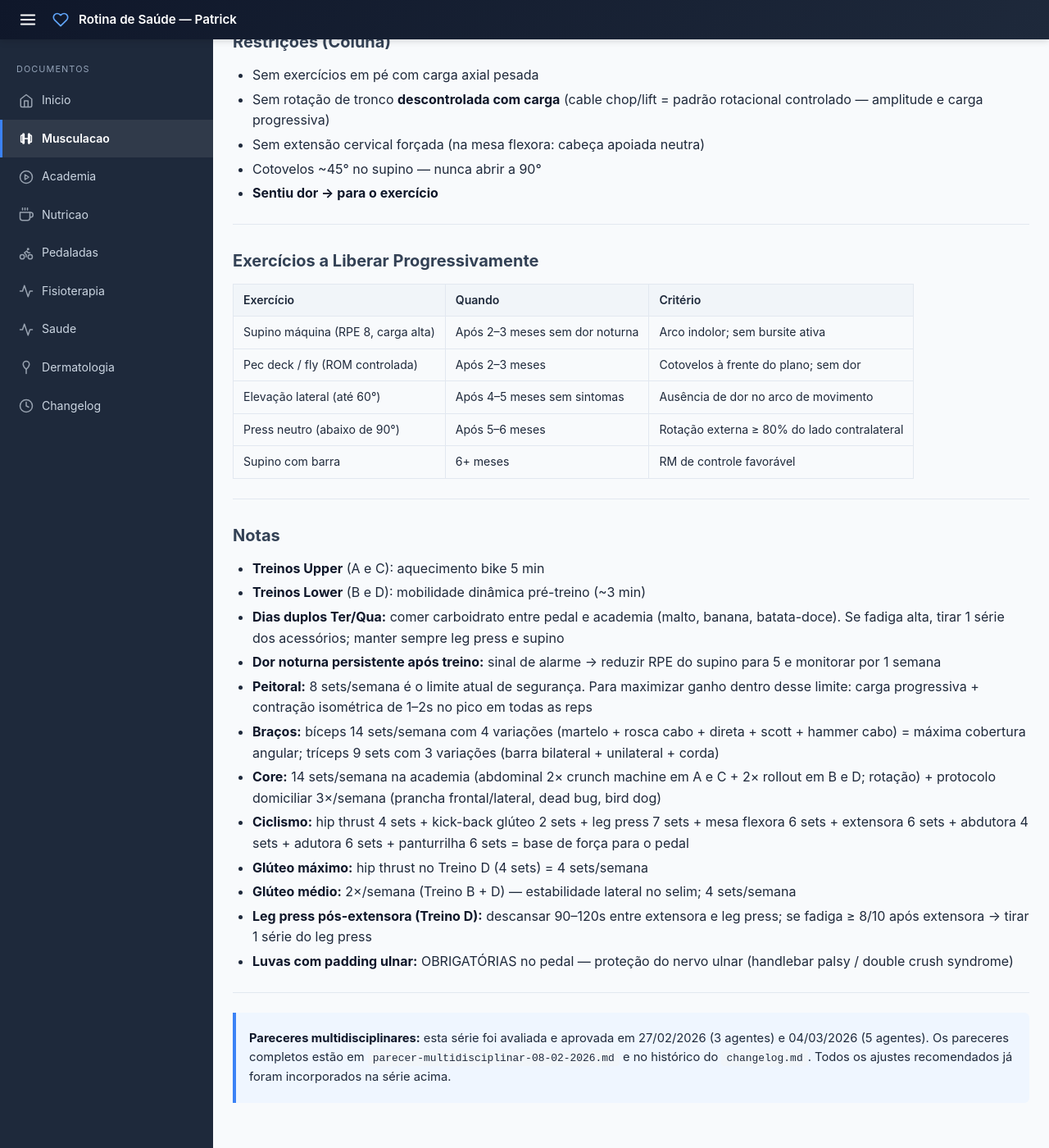
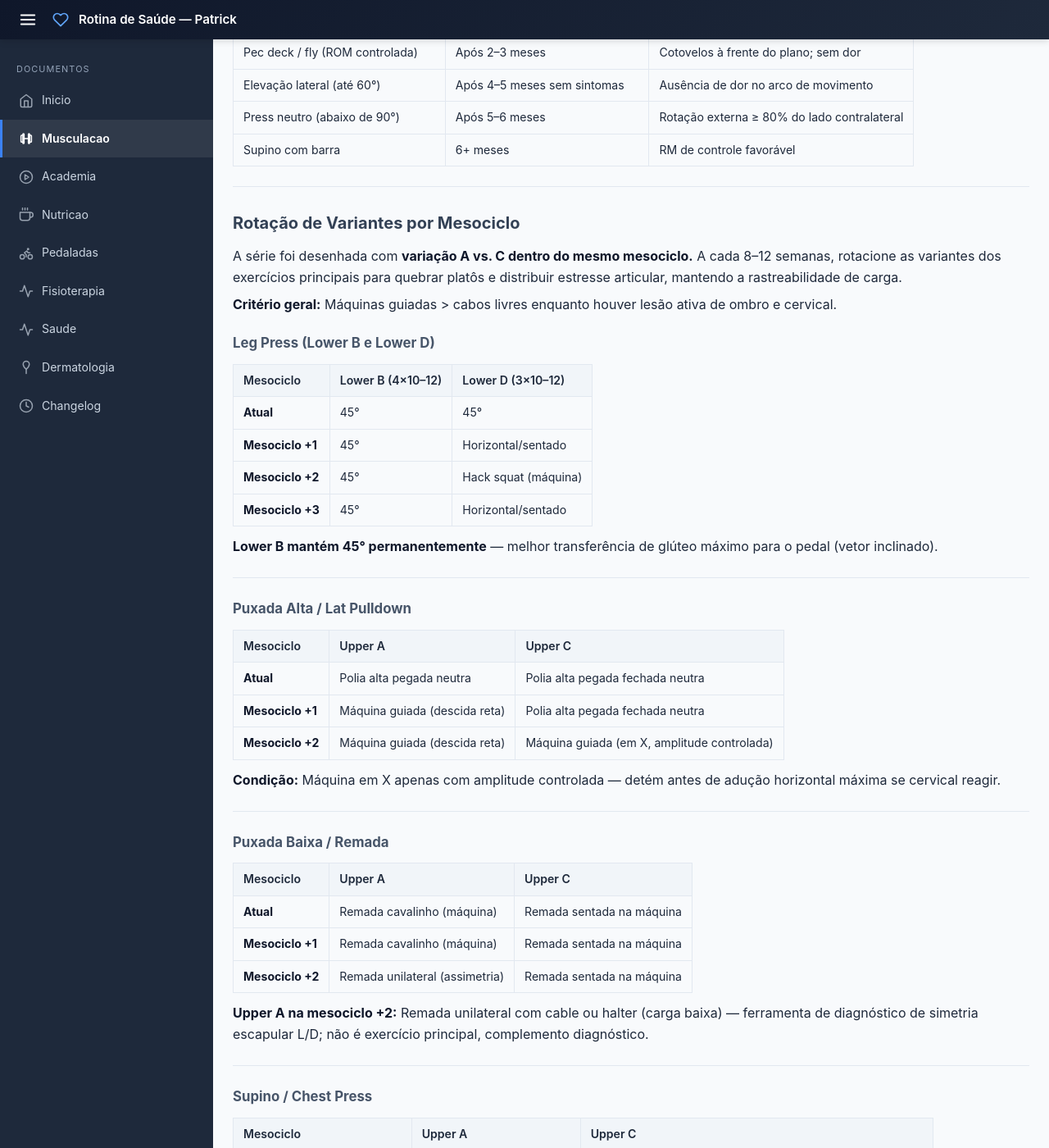
Before and after one commit to criapix/rotina-saude, a Jekyll site: the page built from serie-academia.md, in a window 1280 px wide and 1400 px high, scrolled down 6703 px. Shown: the whole window at 82% size. Built offline with Jekyll 4.4.1, drawn with Linux system fonts in a browser that asks for light colours; some of the changed text lies outside the part shown.

Commit message:
refactor: remove home core protocol and optimize workout series
- Remove protocol de core domiciliar (dead bug, prancha frontal/lateral, bird dog)
- Upgrade Upper C: remada sentada cabo → máquina (melhor rastreabilidade + menos instabilidade cervical)
- Add unilateral diagnostic sets: cadeira extensora e mesa flexora (detect L/D assimetry)
- Add rotation plan for exercise variants by mesocycle (leg press, puxada alta, remada, supino)
- Update volume counts and all references to removed protocols
- Document equipment rotation strategy for next 3 mesocycles

Co-Authored-By: Claude Haiku 4.5 <noreply@anthropic.com>

```diff
--- a/serie-academia.md
+++ b/serie-academia.md
@@ -54,16 +54,15 @@ title: Série de Musculação
 | # | Exercício | Séries × Reps | Notas |
 |---|---|---|---|
 | 1 | **Leg press 45°** [📸](https://treinomestre.com.br/wp-content/uploads/2019/06/leg-press-45.jpg) | 4 × 10–12 | Tempo 3-1-2; amplitude completa; RPE 7–8. Força de saída no pedal — exercício principal de perna. |
-| 2 | **Cadeira extensora** [📸](https://image.tuasaude.com/media/article/ov/fb/cadeira-extensora_75064.gif) | 3 × 12–15 | Quadríceps isolado — complementa o leg press; RPE 7. |
-| 3 | **Mesa flexora** [📸](https://www.hipertrofia.org/blog/wp-content/uploads/2018/09/execucao-da-mesa-flexora1.jpg) | 3 × 10–12 | Isquiotibiais — fase de tração do pedal; tempo controlado; cabeça apoiada neutra. ⚠️ Verificar se máquina tem apoio facial adequado; se não → toalha dobrada para evitar extensão cervical (C5-C7). |
+| 2 | **Cadeira extensora** [📸](https://image.tuasaude.com/media/article/ov/fb/cadeira-extensora_75064.gif) | 2 × 12–15 + 1 × 8–10 unilateral (cada lado) | Quadríceps isolado — complementa o leg press; RPE 7. **Unilateral (1 série):** ferramenta diagnóstica de assimetria L/D; detecção de desequilíbrio que máquinas bilaterais mascaram. |
+| 3 | **Mesa flexora** [📸](https://www.hipertrofia.org/blog/wp-content/uploads/2018/09/execucao-da-mesa-flexora1.jpg) | 3 × 10–12 + 1 × 8–10 unilateral (cada lado) | Isquiotibiais — fase de tração do pedal; tempo controlado; cabeça apoiada neutra. ⚠️ Verificar se máquina tem apoio facial adequado; se não → toalha dobrada para evitar extensão cervical (C5-C7). **Unilateral (1 série):** diagnóstico de assimetria de isquiotibiais L/D. |
 | 4 | **Cadeira abdutora** [📸](https://cdn.muscleandstrength.com/sites/default/files/hip-abduction-machine.jpg) | 3 × 15 | Glúteo médio — estabilidade lateral no selim; RPE 7. Fundamental para não balançar no ciclismo. |
 | 5 | **Cadeira adutora** [📸](https://cdn.muscleandstrength.com/sites/default/files/hip-adduction-machine.jpg) | 3 × 15 | Adutores do quadril — complementa a abdutora; estabilidade pélvica no pedal e prevenção de lesão de virilha. RPE 6. |
 | 6 | **Panturrilha em pé** (máquina) [📸](https://www.mundoboaforma.com.br/wp-content/uploads/2022/10/aparelho-panturrilha.jpg) | 3 × 12–15 | Amplitude completa; estabilidade do tornozelo no pedal. |
 | 7 | **Rollout no trilho em C** [📸](https://www.hipertrofia.org/blog/wp-content/uploads/2017/09/abdominal-maquina.gif) | 3 × 8–10 | Apoio no cotovelo; ajoelhado no carrinho; cadência 3-1-2; amplitude ~60–80% do trilho. **Queixo levemente recolhido — cervical neutra durante todo o movimento**; parar a saída antes de qualquer extensão cervical. |
 
-> 💡 **Prancha frontal/lateral:** feita no protocolo de core domiciliar (dias de descanso), não na academia.
 
-**Volume B:** 22 sets — Quadríceps: 7 · Isquiotibiais: 3 · Glúteo médio: 3 · Adutores: 3 · Panturrilha: 3 · Core: 3
+**Volume B:** 23 sets — Quadríceps: 7 (incl. 1 unilateral) · Isquiotibiais: 3 · Glúteo médio: 3 · Adutores: 3 · Panturrilha: 3 · Core: 3
 
 ---
 
@@ -79,7 +78,7 @@ title: Série de Musculação
 |---|---|---|---|
 | 1 | **Supino máquina** (chest press) [📸](https://totalpass.com/wp-content/uploads/2025/01/supino-maquina.jpg) | 4 × 8–10 | Idêntico ao Treino A. Cotovelos ~45°; RPE 6–7; 1–2s contração. |
 | 2 | **Face pull** (corda) [📸](https://www.hipertrofia.org/blog/wp-content/uploads/2019/10/face-pulls.jpg) | 3 × 15 | Carga LEVE; cadência 2-2-3; puxar para altura dos olhos. **No pico: "ombros no bolso de trás das calças" — segurar 2s.** Retratores frescos = qualidade postural máxima. |
-| 3 | **Remada sentada no cabo** [📸](https://static.wixstatic.com/media/2edbed_56a6cbe28714421c96fb1f932516ed07~mv2.jpg) | 3 × 10–12 | Pegada neutra; cadência 2-2-3; **reduzir carga 10-15%**; pausa 1s no pico com retração + depressão simultânea. |
+| 3 | **Remada sentada na máquina** [📸](https://static.wixstatic.com/media/2edbed_56a6cbe28714421c96fb1f932516ed07~mv2.jpg) | 3 × 10–12 | Pegada neutra; cadência 2-2-3; **reduzir carga 10-15%**; pausa 1s no pico com retração + depressão simultânea. Máquina guiada = melhor rastreabilidade e menos instabilidade cervical. |
 | 4 | **Puxada frontal fechada** (pegada neutra) [📸](https://treinomestre.com.br/wp-content/uploads/2022/06/puxada-fechada-pegada-supinada.png) | 3 × 10–12 | Pegada mais fechada — ângulo diferente do Treino A; **pré-depressão antes de cada rep: afastar ombros das orelhas antes de puxar**. |
 | 5 | **Tríceps pulley** (corda) [📸](https://www.hipertrofia.org/blog/wp-content/uploads/2018/10/execucao-do-triceps-corda.jpg) | 3 × 12–15 | Corda: ativação diferente da cabeça lateral vs. barra do Treino A. |
 | 6 | **Rosca direta** (barra ou halteres) [📸](https://www.hipertrofia.org/blog/wp-content/uploads/2018/08/rosca-direta-com-barra-1.jpg) | 3 × 10–12 | Pegada supinada — ângulo diferente da rosca martelo; pico de bíceps. |
@@ -112,7 +111,7 @@ title: Série de Musculação
 | 8 | **Rollout no trilho reto inclinado** [📸](https://www.hipertrofia.org/blog/wp-content/uploads/2017/09/abdominal-maquina.gif) | 3 × 8–10 | Apoio no cotovelo; ajoelhado no carrinho; cadência 3-1-2; iniciar com ~60% do trilho, progredir amplitude progressivamente. **Queixo levemente recolhido — cervical neutra durante todo o movimento**. |
 | 9 | **Máquina de rotação de tronco** (torso rotation machine) [📸](https://totalpass.com/wp-content/uploads/2025/12/twist1.png) | 2 × 12 (cada lado) | ⚠️ Substitui Cable Chop/Lift (causou dor no ombro). Carga LEVE; antebraços nos suportes (mãos sem preensão ativa); movimento pelo tronco — não pelos ombros; tempo 3-1-2 (3s retorno); **olhar fixo à frente** — cervical NÃO rotaciona junto. |
 
-**Volume D:** 28 sets — Glúteo máximo: 4 · Quadríceps: 6 · Isquiotibiais: 4 · Glúteo médio: 3 · Adutores: 3 · Panturrilha: 3 · Core: 5
+**Volume D:** 29 sets — Glúteo máximo: 4 · Quadríceps: 6 · Isquiotibiais: 4 (incl. 1 unilateral) · Glúteo médio: 3 · Adutores: 3 · Panturrilha: 3 · Core: 5
 
 ---
 
@@ -134,23 +133,10 @@ title: Série de Musculação
 | **Adutores** | — | 3 | — | 3 | **6** |
 | **Core abdominal** | 3 | 3 | 3 | 3 | **12** |
 | **Core rotacional** | — | — | 2 | 2 | **4** |
-| **Core estabilidade** | — | — | — | — | *(prancha: domiciliar)* |
 | **Reabilitação / terapêutico** | 5 | — | 3 | — | **8** |
 
 ---
 
-## Protocolo de Core Domiciliar (~10 min)
-
-Fazer nos dias de descanso (Sex/Sab/Dom) ou antes do pedal. Complementa o core da academia.
-
-| # | Exercício | Séries × Reps | Notas |
-|---|---|---|---|
-| 1 | **Dead bug** [📸](https://www.spotebi.com/wp-content/uploads/2014/10/dead_bug_exercise.png) | 3 × 8 cada lado | Anti-extensão; lombar colada no chão. Braço e perna opostos. Expirar ao estender. |
-| 2 | **Prancha frontal** [📸](https://upload.wikimedia.org/wikipedia/commons/8/89/Plank.jpg) | 3 × 30–45s | Glúteos e abdômen contraídos; não deixar quadril cair. |
-| 3 | **Prancha lateral** [📸](https://upload.wikimedia.org/wikipedia/commons/9/92/Side_Plank.jpg) | 2 × 20–30s cada lado | Corpo em linha reta; cotovelo sob o ombro. |
-| 4 | **Bird dog** [📸](https://upload.wikimedia.org/wikipedia/commons/3/32/Back_extension_with_opposite_arm_and_leg.jpg) | 2 × 10 cada lado | Anti-rotação; quadril nivelado (não rodar). |
-
----
 
 ## Progressão
 
@@ -201,7 +187,7 @@ Fazer nos dias de descanso (Sex/Sab/Dom) ou antes do pedal. Complementa o core d
 - **Costas:** remadas sentadas ou com apoio; puxadas neutras com cotovelos junto ao corpo
 - **Peito:** supino máquina, cotovelos a 45°, **máximo 8 sets/semana.** Após liberação: pec deck com ROM controlada (cotovelos à frente do plano do ombro)
 - **Braços:** bíceps e tríceps isolados, sem envolver ombro acima de 90°
-- **Core (academia):** abdominal na máquina, máquina de rotação de tronco · **Core (domiciliar):** prancha frontal/lateral, dead bug, bird dog
+- **Core (academia):** abdominal na máquina, máquina de rotação de tronco
 
 ---
 
@@ -227,6 +213,60 @@ Fazer nos dias de descanso (Sex/Sab/Dom) ou antes do pedal. Complementa o core d
 
 ---
 
+## Rotação de Variantes por Mesociclo
+
+A série foi desenhada com **variação A vs. C dentro do mesmo mesociclo.** A cada 8–12 semanas, rotacione as variantes dos exercícios principais para quebrar platôs e distribuir estresse articular, mantendo a rastreabilidade de carga.
+
+**Critério geral:** Máquinas guiadas > cabos livres enquanto houver lesão ativa de ombro e cervical.
+
+### Leg Press (Lower B e Lower D)
+
+| Mesociclo | Lower B (4×10–12) | Lower D (3×10–12) |
+|---|---|---|
+| **Atual** | 45° | 45° |
+| **Mesociclo +1** | 45° | Horizontal/sentado |
+| **Mesociclo +2** | 45° | Hack squat (máquina) |
+| **Mesociclo +3** | 45° | Horizontal/sentado |
+
+**Lower B mantém 45° permanentemente** — melhor transferência de glúteo máximo para o pedal (vetor inclinado).
+
+---
+
+### Puxada Alta / Lat Pulldown
+
+| Mesociclo | Upper A | Upper C |
+|---|---|---|
+| **Atual** | Polia alta pegada neutra | Polia alta pegada fechada neutra |
+| **Mesociclo +1** | Máquina guiada (descida reta) | Polia alta pegada fechada neutra |
+| **Mesociclo +2** | Máquina guiada (descida reta) | Máquina guiada (em X, amplitude controlada) |
+
+**Condição:** Máquina em X apenas com amplitude controlada — detém antes de adução horizontal máxima se cervical reagir.
+
+---
+
+### Puxada Baixa / Remada
+
+| Mesociclo | Upper A | Upper C |
+|---|---|---|
+| **Atual** | Remada cavalinho (máquina) | Remada sentada na máquina |
+| **Mesociclo +1** | Remada cavalinho (máquina) | Remada sentada na máquina |
+| **Mesociclo +2** | Remada unilateral (assimetria) | Remada sentada na máquina |
+
+**Upper A na mesociclo +2:** Remada unilateral com cable ou halter (carga baixa) — ferramenta de diagnóstico de simetria escapular L/D; não é exercício principal, complemento diagnóstico.
+
+---
+
+### Supino / Chest Press
+
+| Mesociclo | Upper A | Upper C |
+|---|---|---|
+| **Atual (até liberação clínica)** | Chest press máquina plano | Chest press máquina plano |
+| **Após liberação fisioterápica** | Chest press máquina plano | Chest press máquina inclinado (carga -20%, testar resposta) |
+
+**Pec deck / Fly:** Manter suspensa até liberação clínica formal. ROM controlada (cotovelos à frente do plano do ombro) é a condição quando liberado.
+
+---
+
 ## Notas
 
 - **Treinos Upper** (A e C): aquecimento bike 5 min
@@ -235,7 +275,7 @@ Fazer nos dias de descanso (Sex/Sab/Dom) ou antes do pedal. Complementa o core d
 - **Dor noturna persistente após treino:** sinal de alarme → reduzir RPE do supino para 5 e monitorar por 1 semana
 - **Peitoral:** 8 sets/semana é o limite atual de segurança. Para maximizar ganho dentro desse limite: carga progressiva + contração isométrica de 1–2s no pico em todas as reps
 - **Braços:** bíceps 14 sets/semana com 4 variações (martelo + rosca cabo + direta + scott + hammer cabo) = máxima cobertura angular; tríceps 9 sets com 3 variações (barra bilateral + unilateral + corda)
-- **Core:** 14 sets/semana na academia (abdominal 2× crunch machine em A e C + 2× rollout em B e D; rotação) + protocolo domiciliar 3×/semana (prancha frontal/lateral, dead bug, bird dog)
+- **Core:** 10 sets/semana na academia (abdominal 2× crunch machine em A e C + 2× rollout em B e D; rotação 2×)
 - **Ciclismo:** hip thrust 4 sets + kick-back glúteo 2 sets + leg press 7 sets + mesa flexora 6 sets + extensora 6 sets + abdutora 4 sets + adutora 6 sets + panturrilha 6 sets = base de força para o pedal
 - **Glúteo máximo:** hip thrust no Treino D (4 sets) = 4 sets/semana
 - **Glúteo médio:** 2×/semana (Treino B + D) — estabilidade lateral no selim; 4 sets/semana
```
